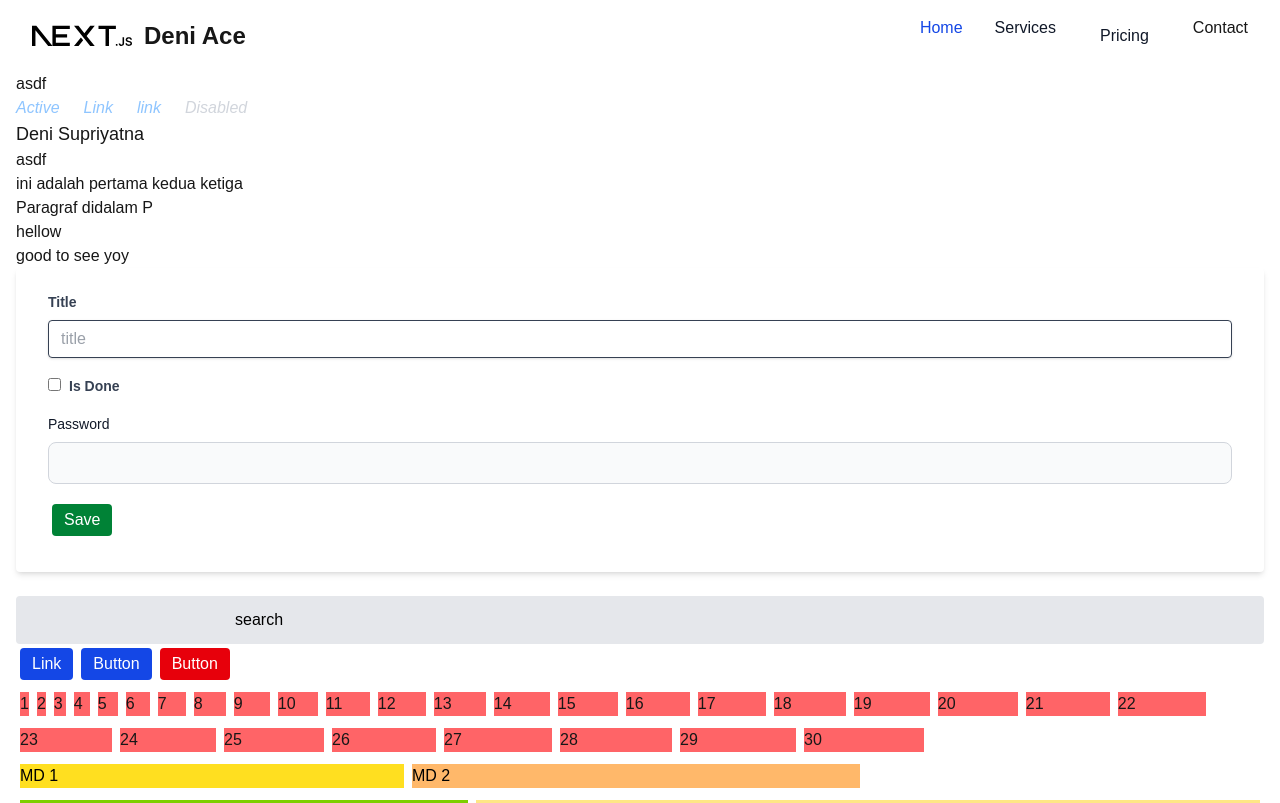
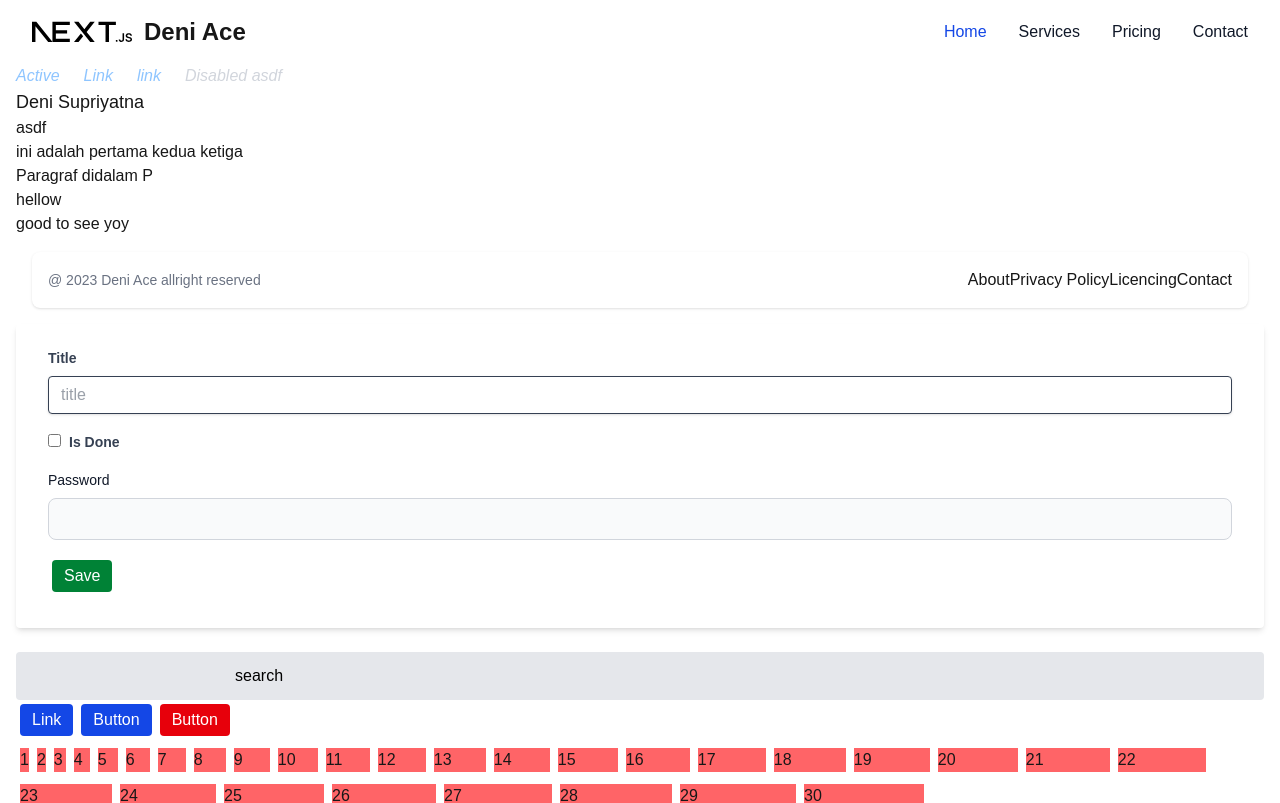
Before and after one commit to deniace/todo_list_nextjs, a Next.js app: page /todo in a window 1280 px wide. Shown: the top 803 px of the page. Built offline with nearby package versions, Linux system fonts and the light colour scheme.

Commit message:
update navbar

```diff
--- /dev/null
+++ b/src/components/footer.jsx
@@ -0,0 +1,34 @@
+export default function Footer() {
+    return (
+        <>
+            <footer className="bg-white rounded-lg shadow-sm m-4 dark:bg-gray-800">
+                <div className="w-full mx-auto max-w-screen-xl p-4 md:flex md:items-center md:justify-between">
+                    <span className="text-sm text-gray-500 sm:text-center dark:text-gray-400">
+                        @ 2023{" "}
+                        <a href="#" className="hover:underline">
+                            Deni Ace
+                        </a>{" "}
+                        allright reserved
+                    </span>
+                    <ul className="flex flex-wrap">
+                        <li>
+                            <a href="#">About</a>
+                        </li>
+
+                        <li>
+                            <a href="#">Privacy Policy</a>
+                        </li>
+
+                        <li>
+                            <a href="#">Licencing</a>
+                        </li>
+
+                        <li>
+                            <a href="#">Contact </a>
+                        </li>
+                    </ul>
+                </div>
+            </footer>
+        </>
+    );
+}
--- a/src/components/layout.tsx
+++ b/src/components/layout.tsx
@@ -1,4 +1,5 @@
 import Navbar from "@/components/navbar";
+import Footer from "@/components/footer";
 
 export default function Layout({ children }) {
     return (
@@ -25,12 +26,13 @@ export default function Layout({ children }) {
 
                 <i className="mr-6">
                     <a href="#" className="text-gray-300 cursor-not-allowed">
-                        Disabled
+                        Disabled asdf
                     </a>
                 </i>
             </ul>
 
             <div>{children}</div>
+            <Footer />
         </div>
     );
 }
--- a/src/components/navbar.jsx
+++ b/src/components/navbar.jsx
@@ -71,17 +71,24 @@ export default function Navbar(params) {
                                 </a>
                             </li>
                             <li>
-                                <a href="#"
-                                    className="block py-2 px-3 text-gray-900 rounded-sm hover:bg-gray-100 md:hover"
-                                >Pricing</a>
+                                <a
+                                    href="#"
+                                    className="block py-2 px-3 text-gray-900 rounded-sm hover:bg-gray-100 md:hover:bg-transparent md:border-0 md:hover:text-blue-700 md:p-0 dark:text-white md:dark:hover:text-blue-500 dark:hover:bg-gray-700 dark:hover:text-white md:dark:hover:bg-transparent"
+                                >
+                                    Pricing
+                                </a>
                             </li>
                             <li>
-                                <a href="#">Contact</a>
+                                <a
+                                    href="#"
+                                    className="block py-2 px-3 text-gray-900 rounded-sm hover:bg-gray-100 md:hover:bg-transparent md:border-0 md:hover:text-blue-700 md:p-0 dark:text-white md:dark:hover:text-blue-500 dark:hover:bg-gray-700 dark:hover:text-white md:dark:hover:bg-transparent"
+                                >
+                                    Contact
+                                </a>
                             </li>
                         </ul>
                     </div>
                 </div>
-                <div>asdf</div>
             </nav>
         </div>
     );
```
